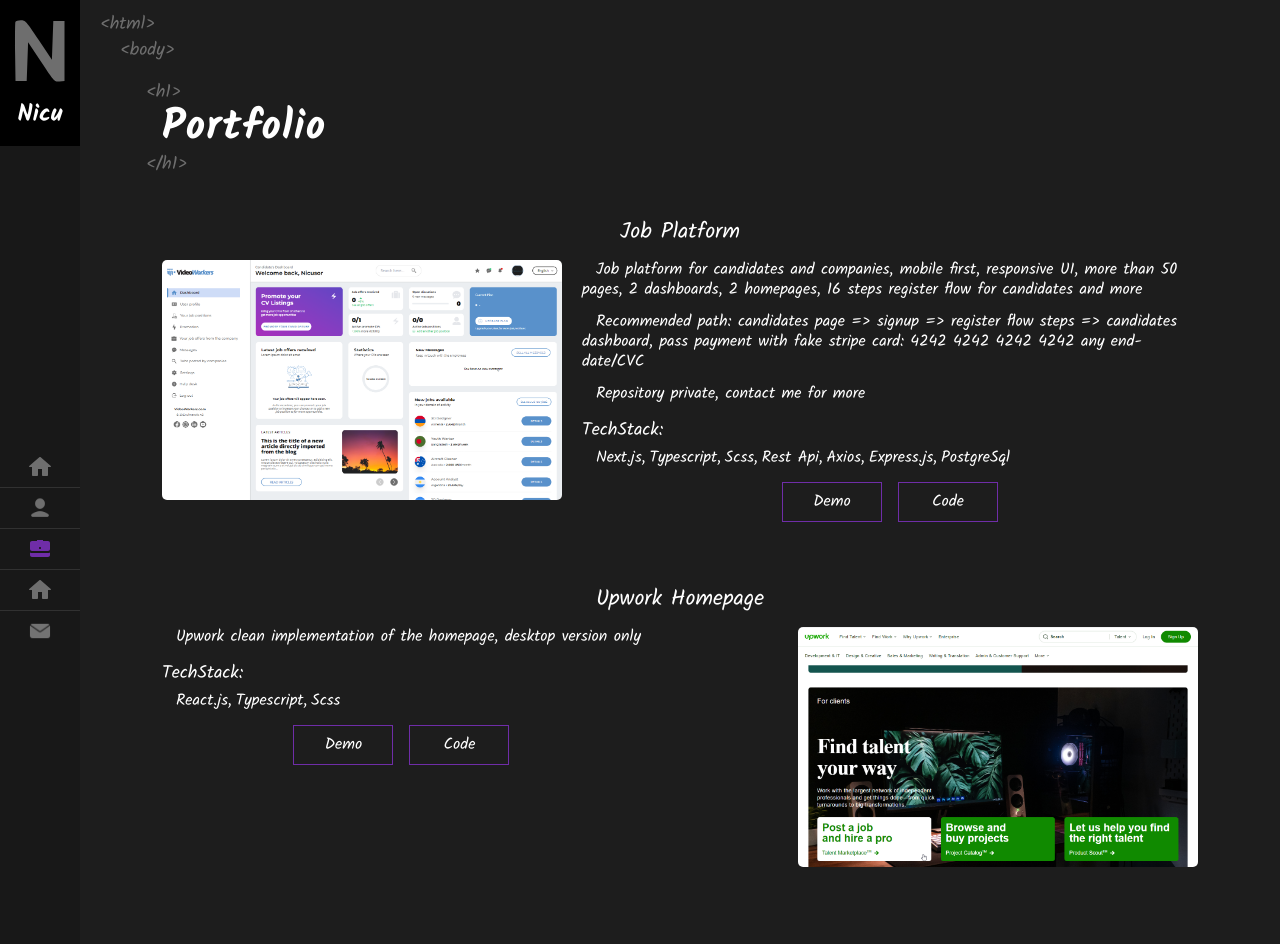
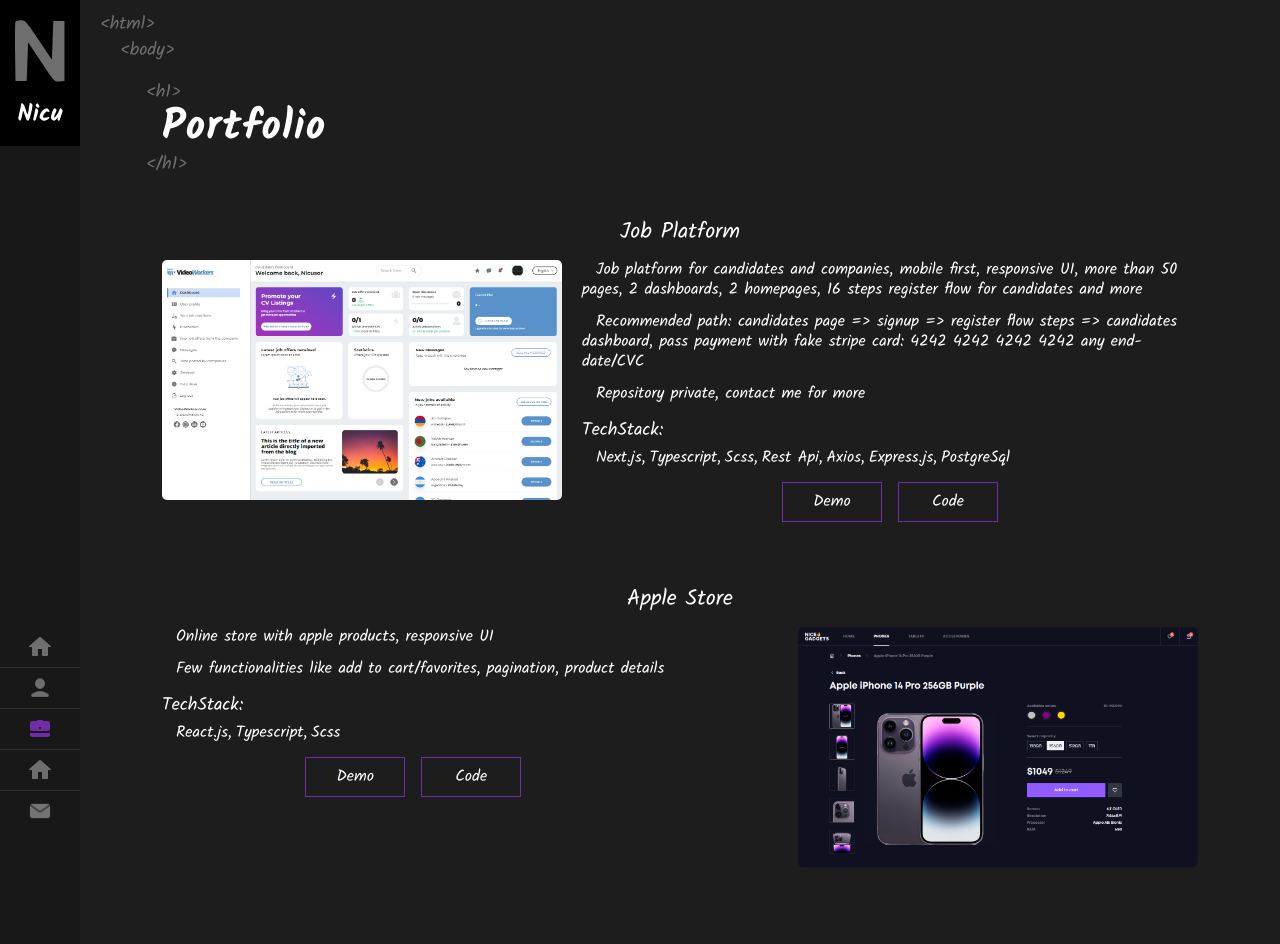
Before and after one commit to IoghiStudio/portfolio, a Next.js app: page /portfolio in a window 1280 px wide. Shown: the top 944 px of the page. Built offline with nearby package versions, Linux system fonts and the light colour scheme; a web font is replaced by a local one.

Commit message:
portfolio section updates

```diff
--- a/src/components/Portfolio/Portfolio.scss
+++ b/src/components/Portfolio/Portfolio.scss
@@ -112,11 +112,19 @@
       }
     }
 
+    &--apple {
+      background-image: url('../../media/projects/apple/apple-1.png');
+
+      @include onTablet {
+        margin-left: 20px;
+      }
+    }
+
     &--upwork {
       background-image: url('../../media/projects/upwork/upwork-0.png');
 
       @include onTablet {
-        margin-left: 20px;
+        margin-right: 20px;
       }
     }
   }
--- a/src/components/Portfolio/Portfolio.tsx
+++ b/src/components/Portfolio/Portfolio.tsx
@@ -43,6 +43,15 @@
   },
   {
     id: '2',
+    title: 'Apple Store',
+    img: 'apple',
+    descriptions: ['Online store with apple products, responsive UI', 'Few functionalities like add to cart/favorites, pagination, product details'],
+    techstack: ['React.js,', 'Typescript,', 'Scss'],
+    demo: 'https://ioghistudio.github.io/product-catalog/',
+    code: 'https://github.com/IoghiStudio/product-catalog'
+  },
+  {
+    id: '3',
     title: 'Upwork Homepage',
     img: 'upwork',
     descriptions: ['Upwork clean implementation of the homepage, desktop version only'],
```
Also changed, not shown: src/media/projects/apple/apple-0.png (added), src/media/projects/apple/apple-1.png (added).
